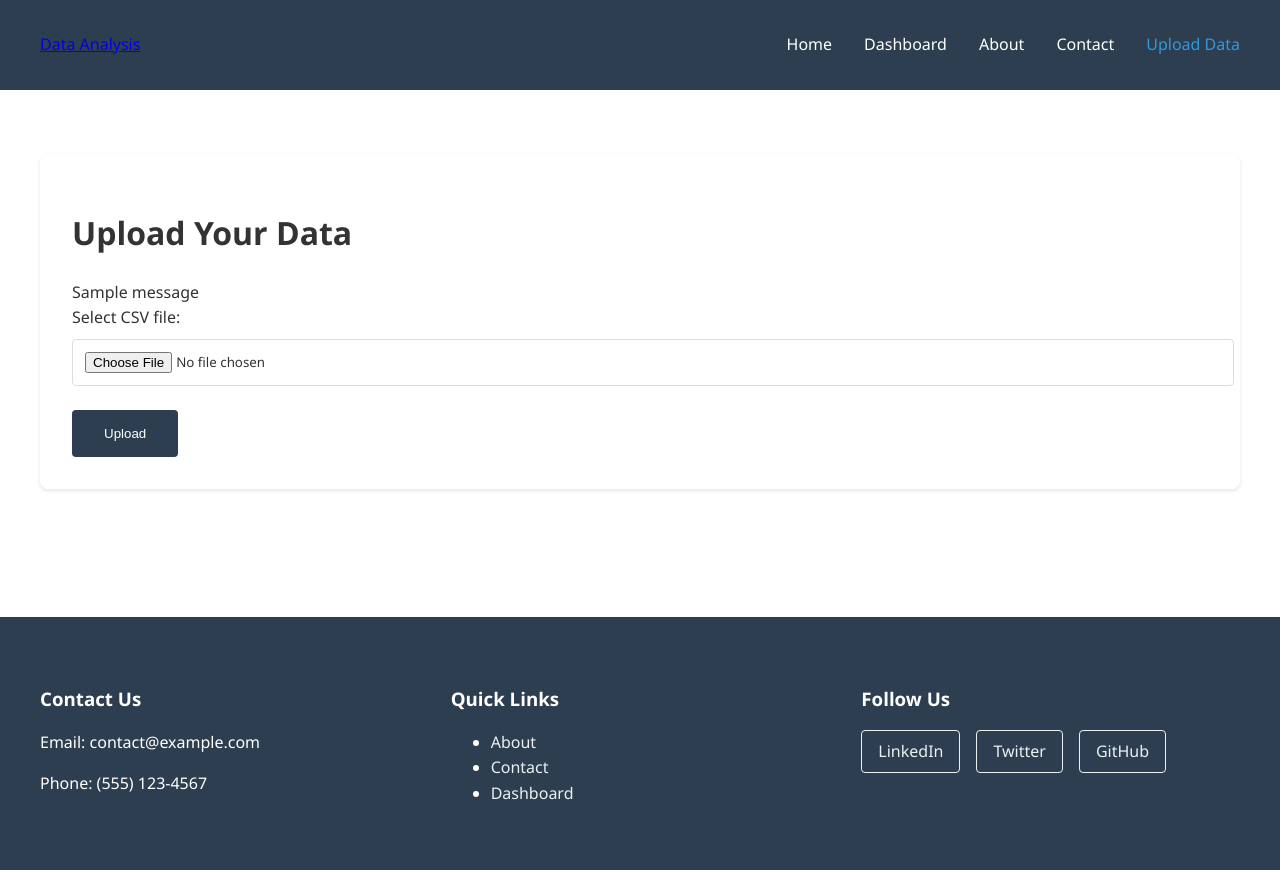
After one commit to JesperBaltzersen/dashboard, a Flask app: page /upload in a window 1280 px wide. The commit adds this page. Run offline with Flask 3, Linux system fonts and the light colour scheme; one stand-in notice (Sample message) is shown.

Commit message:
Upload feature working

```diff
--- a/dashboard/app.py
+++ b/dashboard/app.py
@@ -181,8 +181,23 @@ def setup_dash_app():
         price_change = filtered_df['GOOG'].iloc[-1] - filtered_df['GOOG'].iloc[0]
         return fig, f"Price Change: ${price_change:.2f}"
 
-#-----------------------------Flask Routes-----------------------------------------------------
+    # In your Dash setup
+    def get_current_data():
+        global current_df
+        return current_df if current_df is not None else pd.DataFrame()
 
+    # Update your Dash callbacks to use get_current_data()
+    @dash_app.callback(
+        [Output('some-graph', 'figure')],
+        [Input('some-input', 'value')]
+    )
+    def update_graph(value):
+        df = get_current_data()
+        if df.empty:
+            return px.scatter()  # return empty figure
+        # Create your figure using df
+        fig = px.scatter(df, ...)
+        return fig
 
 #----------------------------------------run loop--------------------------------------
 
--- a/dashboard/routes.py
+++ b/dashboard/routes.py
@@ -1,6 +1,10 @@
 from flask import Flask
 from dash import Dash
 from flask import render_template
+from flask import request, flash
+import pandas as pd
+import os
+from werkzeug.utils import secure_filename
 
 def setup_flask_routes(server):
     @server.route('/')
@@ -18,3 +22,63 @@ def setup_flask_routes(server):
     @server.route('/dashboard/')
     def dashboard():
         return render_template('dashboard.html')
+
+
+
+    # Configure upload folder
+    UPLOAD_FOLDER = os.path.join(os.path.dirname(__file__), 'uploads')
+    ALLOWED_EXTENSIONS = {'csv'}
+
+    # Initialize Flask
+    server.config['UPLOAD_FOLDER'] = UPLOAD_FOLDER
+    server.secret_key = 'your-secret-key-here'  # Required for flashing messages
+
+    # Create uploads directory if it doesn't exist
+    os.makedirs(UPLOAD_FOLDER, exist_ok=True)
+
+    def allowed_file(filename):
+        return '.' in filename and filename.rsplit('.', 1)[1].lower() in ALLOWED_EXTENSIONS
+
+    # Global variable to store the DataFrame
+    current_df = None
+
+    @server.route('/upload', methods=['GET', 'POST'])
+    def upload_file():
+        print(f"Upload route hit with method: {request.method}")  # Debug print
+        if request.method == 'POST':
+            print("POST request received")  # Debug print
+            if 'file' not in request.files:
+                print("No file in request")  # Debug print
+                flash('No file selected')
+                return render_template('upload.html')
+
+            file = request.files['file']
+
+            # If user doesn't select file
+            if file.filename == '':
+                flash('No file selected')
+                return render_template('upload.html')
+
+            if file and allowed_file(file.filename):
+                try:
+                    # Read CSV directly from the uploaded file
+                    global current_df
+                    current_df = pd.read_csv(file)
+
+                    #Save file (optional)
+                    filename = secure_filename(file.filename)
+                    filepath = os.path.join(server.config['UPLOAD_FOLDER'], filename)
+                    file.save(filepath)
+
+                    flash('File successfully uploaded and processed')
+                    return render_template('upload.html',
+                                        columns=current_df.columns.tolist(),
+                                        row_count=len(current_df))
+                except Exception as e:
+                    flash(f'Error processing file: {str(e)}')
+                    return render_template('upload.html')
+            else:
+                flash('Allowed file type is CSV')
+                return render_template('upload.html')
+
+        return render_template('upload.html')
--- a/dashboard/templates/components/navbar.html
+++ b/dashboard/templates/components/navbar.html
@@ -6,6 +6,7 @@
             <li><a href="/dashboard/" {% if request.path == '/dashboard/' %}class="active"{% endif %}>Dashboard</a></li>
             <li><a href="/about" {% if request.path == '/about' %}class="active"{% endif %}>About</a></li>
             <li><a href="/contact" {% if request.path == '/contact' %}class="active"{% endif %}>Contact</a></li>
+            <li><a href="/upload" {% if request.path == '/upload' %}class="active"{% endif %}>Upload Data</a></li>
         </ul>
     </div>
 </nav>
--- /dev/null
+++ b/dashboard/templates/upload.html
@@ -0,0 +1,45 @@
+{% extends "base.html" %}
+
+{% block title %}Upload Data - Data Analysis{% endblock %}
+
+{% block content %}
+<div class="page-container">
+    <div class="content-section">
+        <h1>Upload Your Data</h1>
+
+        {% with messages = get_flashed_messages() %}
+            {% if messages %}
+                <div class="flash-messages">
+                    {% for message in messages %}
+                        <div class="alert">{{ message }}</div>
+                    {% endfor %}
+                </div>
+            {% endif %}
+        {% endwith %}
+
+        <div class="upload-section">
+            <form method="POST" enctype="multipart/form-data" action="{{ url_for('upload_file') }}" class="upload-form">
+                <div class="form-group">
+                    <label for="file">Select CSV file:</label>
+                    <input type="file" id="file" name="file" accept=".csv">
+                </div>
+                <button type="submit" class="submit-button">Upload</button>
+            </form>
+        </div>
+
+        {% if columns %}
+        <div class="data-preview">
+            <h2>Data Preview</h2>
+            <p>Number of rows: {{ row_count }}</p>
+            <h3>Available Columns:</h3>
+            <ul class="columns-list">
+                {% for column in columns %}
+                <li>{{ column }}</li>
+                {% endfor %}
+            </ul>
+            <a href="/dashboard/" class="button">View Dashboard</a>
+        </div>
+        {% endif %}
+    </div>
+</div>
+{% endblock %}
```
Also changed, not shown: static/css/style.css (added, +58 -0 lines), 1 other file.
